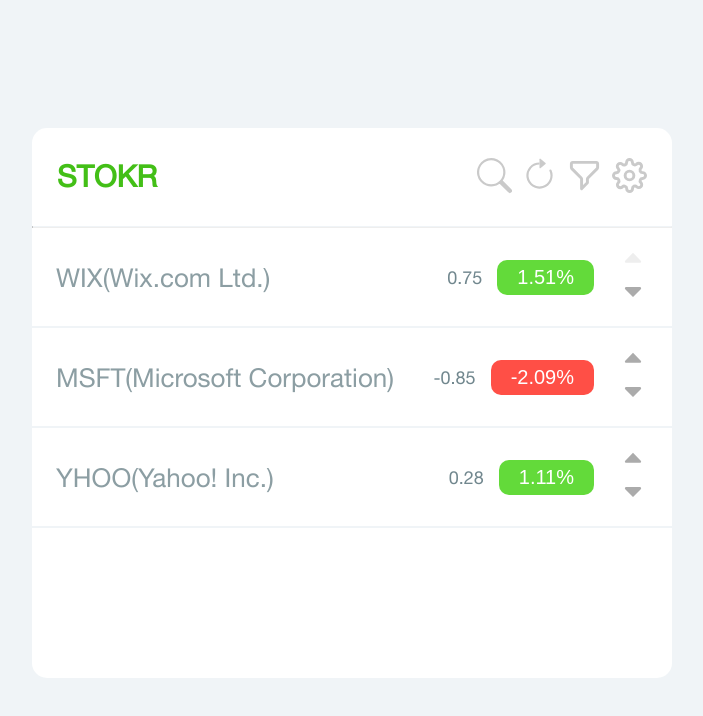
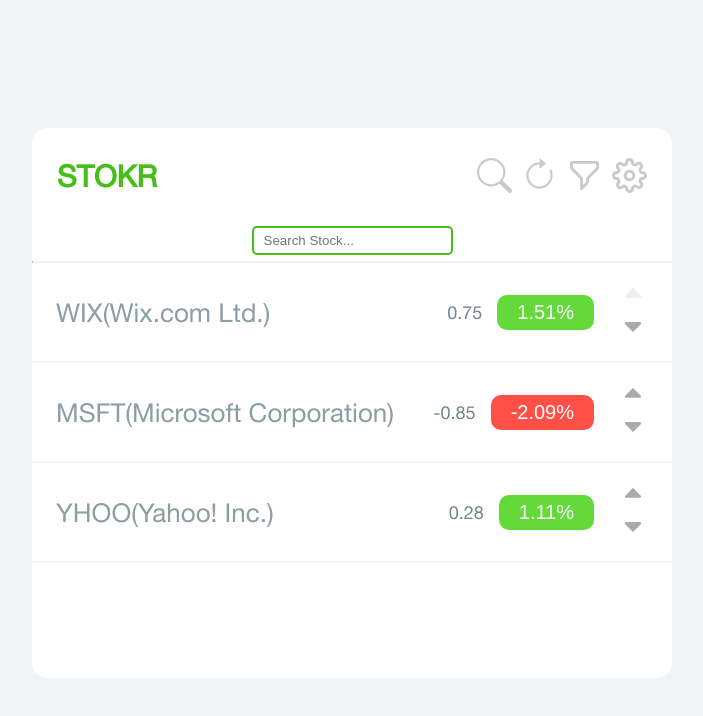
Before and after one commit to adirsinai/react-stocks, a React (Create React App) app: page / in a window 1280 px wide. Shown: the top 716 px of the page, without its empty margins (288-991 px from the left). Built offline with nearby package versions, Linux system fonts and the light colour scheme; a web font is replaced by a local one.

Commit message:
add search css

```diff
--- a/src/App.js
+++ b/src/App.js
@@ -7,6 +7,7 @@
   return (
     <section>
       <Header />
+
       <List />
     </section>
   );
--- a/src/components/Header.js
+++ b/src/components/Header.js
@@ -14,6 +14,10 @@
           <FiSettings className="icon" />
         </div>
       </header>
+      <form className="form-control">
+        <input type="text" className="searchTerm" placeholder="Search Stock..." />
+      </form>
+
       <hr />
     </>
   );
--- a/src/components/List.js
+++ b/src/components/List.js
@@ -3,10 +3,41 @@
 import Stock from "../components/Stock";
 
 const List = () => {
+  const [stocks, setStocks] = useState(data);
+
+  const changePostionUp = (stockIndex) => {
+    let data = [...stocks];
+    let temp = data[stockIndex - 1];
+    data[stockIndex - 1] = data[stockIndex];
+    data[stockIndex] = temp;
+
+    setStocks(data);
+  };
+
+  const changePostionDown = (stockIndex) => {
+    let data = [...stocks];
+    if (stockIndex === data.length -1) {
+      stockIndex = 1;
+    }
+    let temp = data[stockIndex + 1];
+    data[stockIndex + 1] = data[stockIndex];
+    data[stockIndex] = temp;
+
+setStocks(data);
+  };
+
   return (
     <ul>
-      {data.map((stock, index) => {
-        return <Stock key={index} {...stock} />;
+      {stocks.map((stock, index) => {
+        return (
+          <Stock
+            key={stock.Symbol}
+            {...stock}
+            changePostionUp={changePostionUp}
+            changePostionDown={changePostionDown}
+            index={index}
+          />
+        );
       })}
     </ul>
   );
--- a/src/components/Stock.js
+++ b/src/components/Stock.js
@@ -2,8 +2,17 @@
 import { TiArrowSortedDown, TiArrowSortedUp } from "react-icons/ti";
 
 const Stock = (stock) => {
-  const { Symbol, Name, Change, PercentChange, LastTradePriceOnly, MarketCap } =
-    stock;
+  const {
+    Symbol,
+    Name,
+    Change,
+    PercentChange,
+    LastTradePriceOnly,
+    MarketCap,
+    changePostionUp,
+    changePostionDown,
+    index,
+  } = stock;
   const percentChange = parseFloat(PercentChange).toFixed(2);
   const lastTradePriceOnly = parseFloat(LastTradePriceOnly).toFixed(2);
   const marketCap = parseFloat(MarketCap).toFixed(2);
@@ -24,6 +33,8 @@
       setBtnCurrentState("MarketCap");
     }
   };
+
+
   return (
     <li>
       <p>
@@ -47,10 +58,16 @@
       </div>
       <div className="sort">
         <button>
-          <TiArrowSortedUp className="arrow-btn up" />
+          <TiArrowSortedUp
+            className="arrow-btn up"
+            onClick={() => changePostionUp(index)}
+          />
         </button>
         <button>
-          <TiArrowSortedDown className="arrow-btn down" />
+          <TiArrowSortedDown
+            className="arrow-btn down"
+            onClick={() => changePostionDown(index)}
+          />
         </button>
       </div>
     </li>
--- a/src/index.css
+++ b/src/index.css
@@ -118,3 +118,18 @@
   color: #fff;
   padding: 6px 20px;
 }
+
+.form-control {
+  width: 100%;
+  position: relative;
+  text-align: center;
+
+  }
+
+  input{
+    border: 2px solid #43BF17;
+      margin-bottom: 6px;
+      padding: 5px 10px 5px 10px;
+      border-radius: 5px 5px;
+      outline: none;
+  }
```
